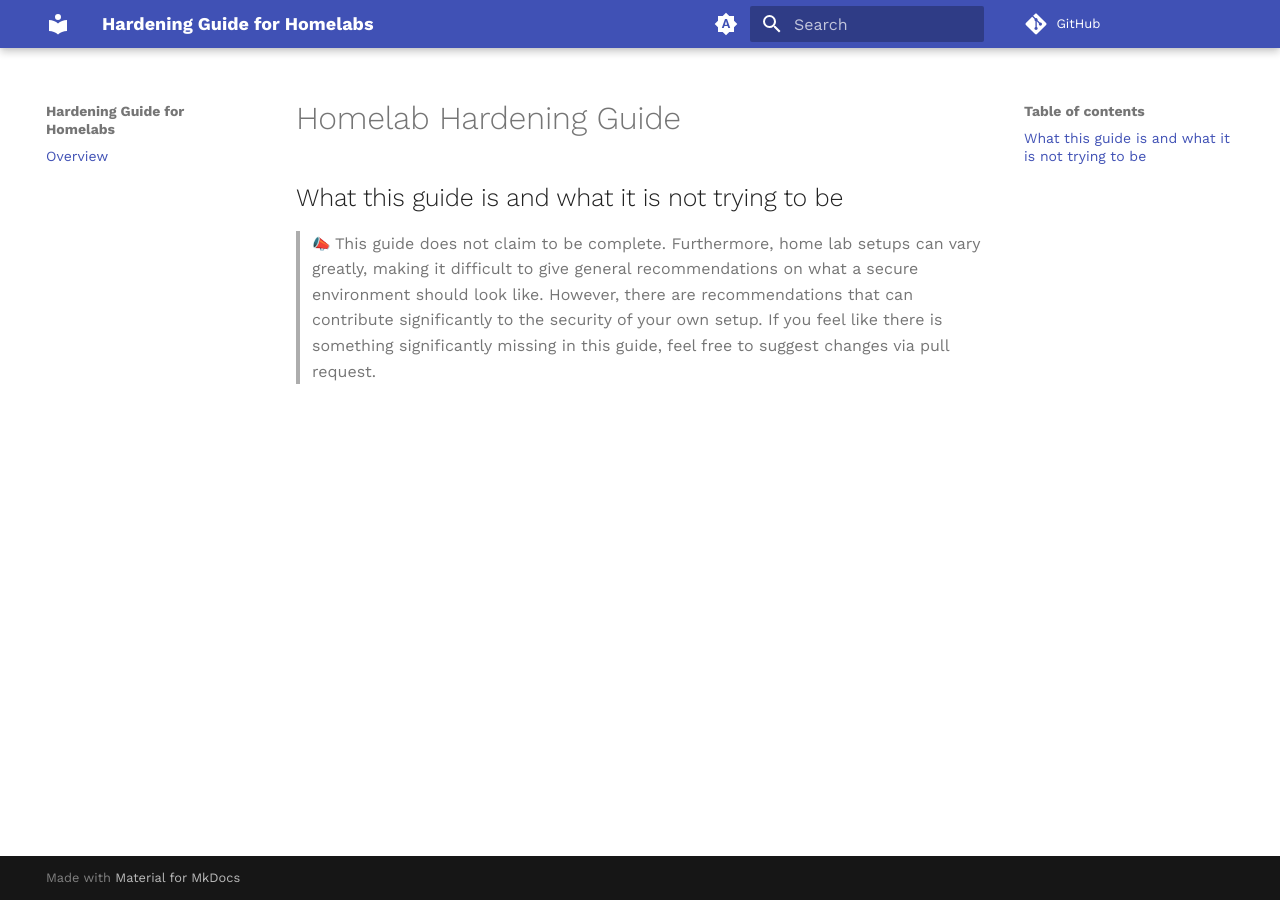
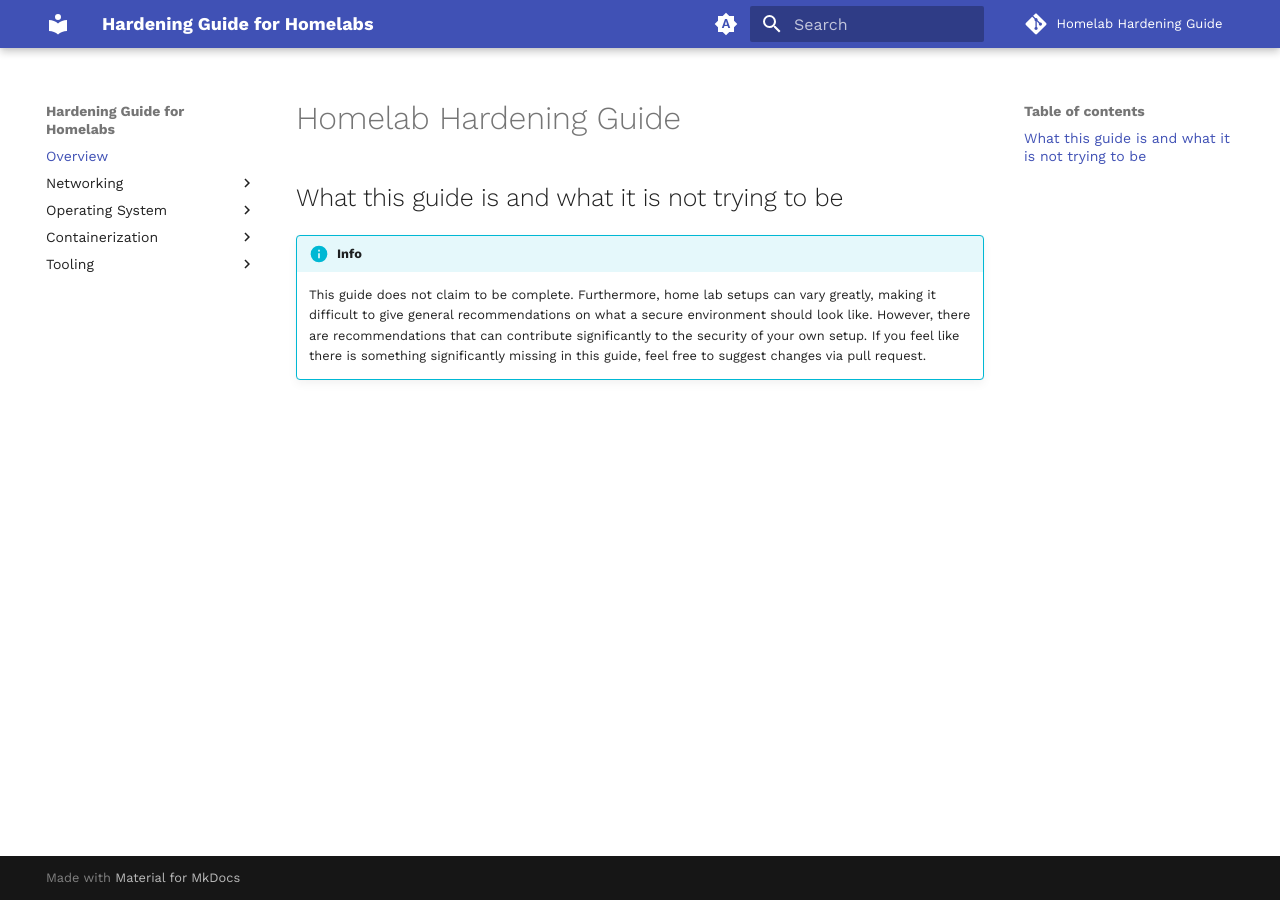
Before and after one commit to xFuture603/homelab-hardening-guide, an MkDocs documentation site: the page built from docs/index.md, in a window 1280 px wide. Built offline with MkDocs 1.6.1 and Material for MkDocs 9.7.7, drawn with Linux system fonts in a browser that asks for light colours; emoji names are drawn with the system emoji font; comment, search, counter and statistics services are not loaded.

```diff
--- a/docs/index.md
+++ b/docs/index.md
@@ -2,9 +2,12 @@
 
 ## What this guide is and what it is not trying to be
 
-> :mega: This guide does not claim to be complete.
-> Furthermore, home lab setups can vary greatly, making it difficult to
-> give general recommendations on what a secure environment should look like.
-> However, there are recommendations that can contribute significantly to the
-> security of your own setup. If you feel like there is something significantly
-> missing in this guide, feel free to suggest changes via pull request.
+!!! info
+
+    This guide does not claim to be complete.
+    Furthermore, home lab setups can vary greatly, making it difficult to
+    give general recommendations on what a secure environment should look like.
+    However, there are recommendations that can contribute significantly to the
+    security of your own setup. If you feel like there is something
+    significantly
+    missing in this guide, feel free to suggest changes via pull request.
--- a/mkdocs.yml
+++ b/mkdocs.yml
@@ -1,15 +1,28 @@
 site_name: Hardening Guide for Homelabs
 site_url: https://xfuture603.github.io/homelab-hardening-guide/
 repo_url: https://github.com/xFuture603/homelab-hardening-guide
+repo_name: Homelab Hardening Guide
 markdown_extensions:
   - toc:
       permalink: true
   - attr_list
+  - admonition
+  - pymdownx.details
+  - pymdownx.superfences
   - pymdownx.emoji:
       emoji_index: !!python/name:material.extensions.emoji.twemoji
       emoji_generator: !!python/name:material.extensions.emoji.to_svg
 nav:
   - Overview: index.md
+  - Networking:
+    - network/index.md
+  - Operating System:
+    - os/index.md
+  - Containerization:
+    - containerization/index.md
+  - Tooling:
+    - tooling/index.md
+    - tooling/quick-wins.md
 theme:
   name: material
   font:
```
Also changed, not shown: docs/containerization/index.md (added, +1 -0 lines), docs/network/index.md (added, +1 -0 lines), docs/os/index.md (added, +8 -0 lines), docs/tooling/index.md (added, +4 -0 lines), docs/tooling/quick-wins.md (added, +1 -0 lines).
